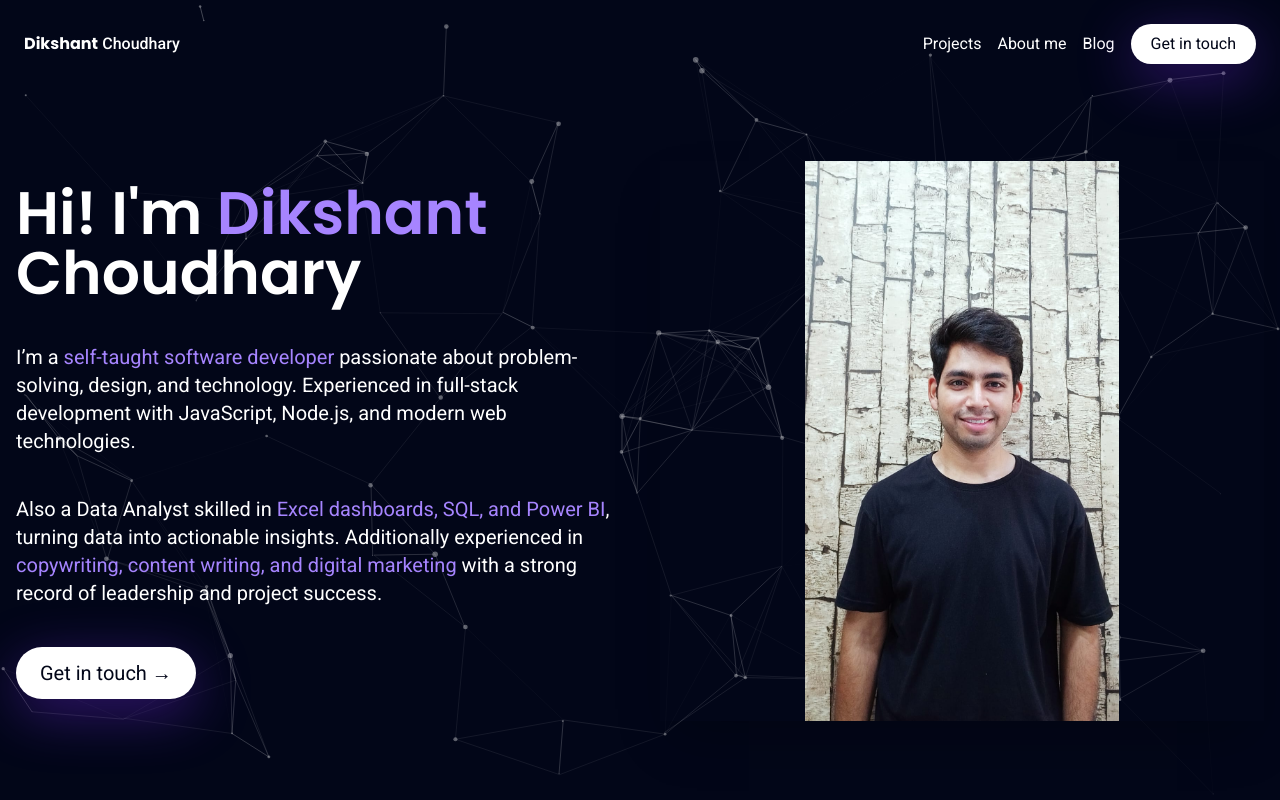
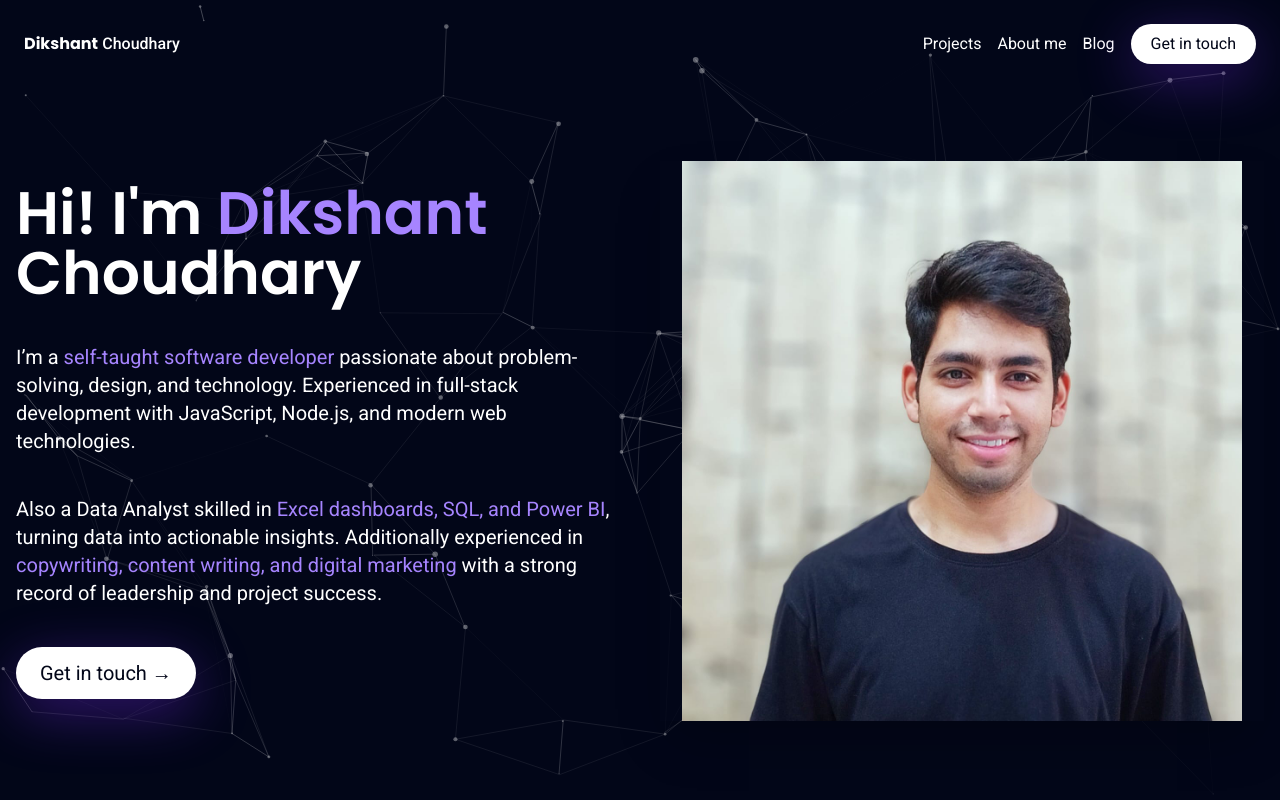
Before and after one commit to dikshant1602/my-project, a SvelteKit app: page / in a window 1280 px wide. Shown: the top 800 px of the page. Built offline with nearby package versions, Linux system fonts and the light colour scheme.

Commit message:
image change

```diff
--- a/src/components/Main.svelte
+++ b/src/components/Main.svelte
@@ -207,7 +207,7 @@
 
         <div class="relative shadow-2xl grid place-items-center">
             <img
-                src={"images/profile.jpeg"}
+                src={"images/p.jpeg"}
                 alt="Zetane Engine"
                 class="object-cover z-[2] max-h-[70vh]"
             />
```
Also changed, not shown: static/images/p.jpeg (added).
